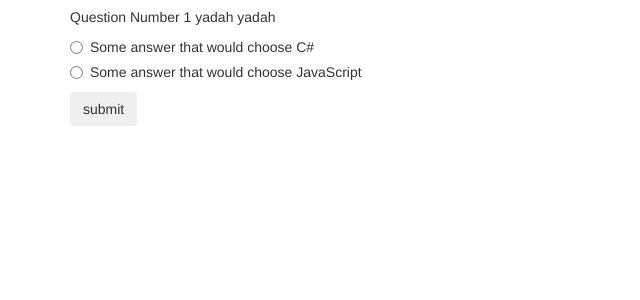
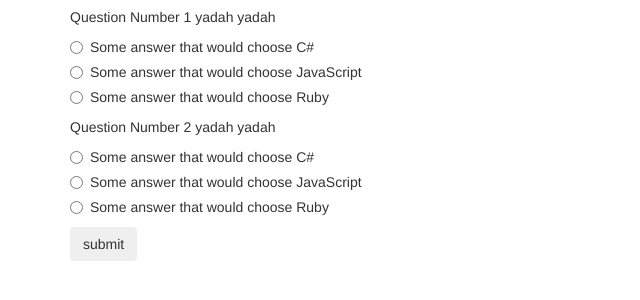
Before and after one commit to PoterekM/Epicodus-track, a plain HTML site: page index.html in a window 1280 px wide. Shown: the part 56-356 px from the top of the page, without its empty margins (0-640 px from the left). Drawn offline with Linux system fonts and the light colour scheme.

Commit message:
add Question 2 in the radio button segment as well as corresponding jQuery to get value attached to user input

```diff
--- a/index.html
+++ b/index.html
@@ -12,6 +12,7 @@
 
     <h2>Fill out these questions:</h2>
     <form id="radioForm">
+      <div class="Question1" id="Question1">
         <p>Question Number 1 yadah yadah</p>
         <div class="radio">
           <label>
@@ -25,6 +26,38 @@
             Some answer that would choose JavaScript
           </label>
         </div>
+        <div class="radio">
+          <label>
+            <input type="radio" name="question1" value="3">
+            Some answer that would choose Ruby
+          </label>
+        </div>
+      </div>
+
+      <div class="Question2" id="Question2">
+        <p>Question Number 2 yadah yadah</p>
+        <div class="radio">
+          <label>
+            <input type="radio" name="question2" value="1">
+            Some answer that would choose C#
+          </label>
+        </div>
+        <div class="radio">
+          <label>
+            <input type="radio" name="question2" value="2">
+            Some answer that would choose JavaScript
+          </label>
+        </div>
+        <div class="radio">
+          <label>
+            <input type="radio" name="question2" value="3">
+            Some answer that would choose Ruby
+          </label>
+        </div>
+      </div>
+
+
+
 
       <button type="submit" class="btn">submit</button>
     </form>
--- a/js/scripts.js
+++ b/js/scripts.js
@@ -2,8 +2,10 @@ $(document).ready(function(){
   $("#radioForm").submit(function(){
     event.preventDefault();
     console.log("boop");
-    var question1 = $parseInt(("input:radio[name=question1]:checked").val());
+    var question1 = parseInt($("input:radio[name=question1]:checked").val());
     console.log(question1);
+    var question2 = parseInt($("input:radio[name=question2]:checked").val());
+    console.log(question2);
   });
 
 });
```
Lines whose indentation alone changed are shown as unchanged.
